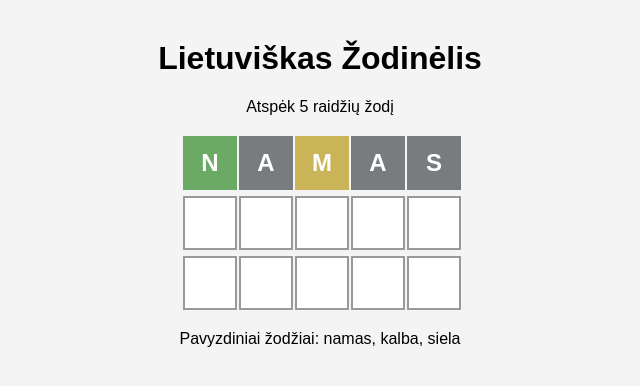
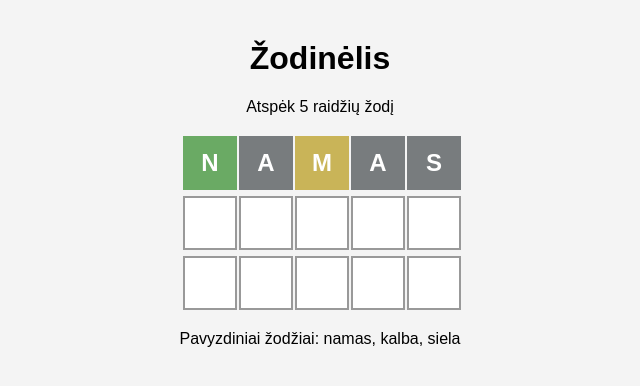
Before and after one commit to maatasj/LTwordle, a plain HTML site: page web/index.html in a window 1280 px wide. Shown: the whole page, without its empty margins (320-960 px from the left). Drawn offline with Linux system fonts and the light colour scheme.

Commit message:
Updated name to Žodinėlis

```diff
--- a/web/index.html
+++ b/web/index.html
@@ -4,7 +4,7 @@
 <html lang="lt">
 <head>
   <meta charset="UTF-8">
-  <title>Lietuviškas Žodis</title>
+  <title>Žodinėlis</title>
   <style>
     body {
       font-family: sans-serif;
@@ -36,7 +36,7 @@
 </head>
 <body>
 
-  <h1>Lietuviškas Žodinėlis</h1>
+  <h1>Žodinėlis</h1>
   <p>Atspėk 5 raidžių žodį</p>
 
   <div class="grid">
```
